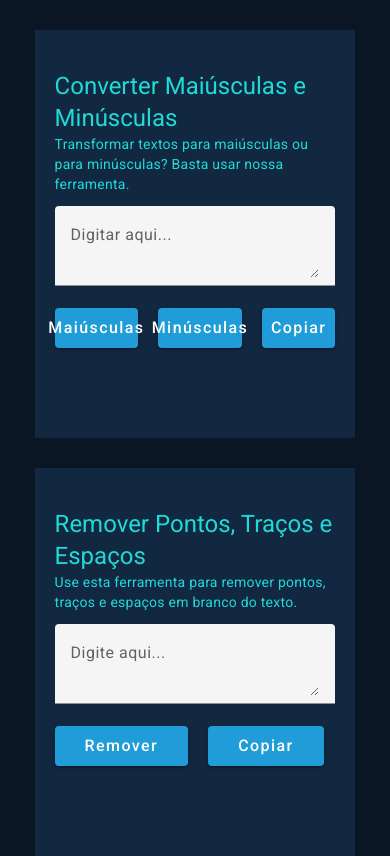
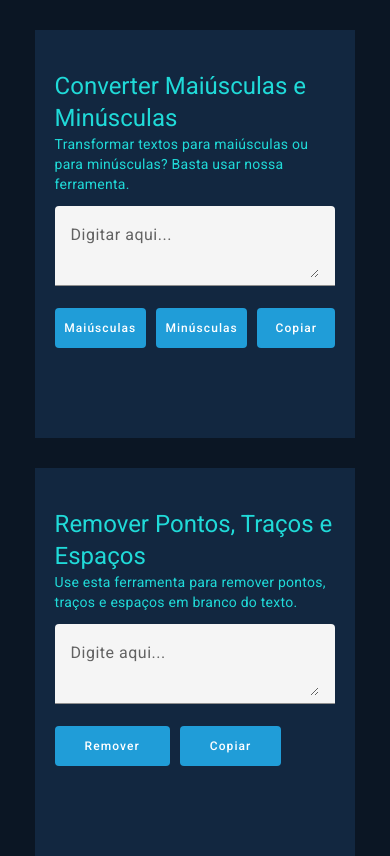
Before and after one commit to JuanLuky/devtools-prod, an Angular app: page / in a window 390 px wide. Built offline with nearby package versions, Linux system fonts and the light colour scheme.

Commit message:
Bug: Correção de bug e responsividade

```diff
--- a/src/app/components/convert-text/convert-text.component.html
+++ b/src/app/components/convert-text/convert-text.component.html
@@ -8,13 +8,13 @@
   </mat-form-field>
 
   <div class="btn-group" role="group">
-    <button class="btn" mat-raised-button type="button" (click)="convertToUpperCase()">Maiúsculas</button>
-    <button class="btn" mat-raised-button type="button" (click)="convertToLowerCase()">Minúsculas</button>
-    <button class="btn" mat-raised-button type="button" (click)="copyToClipboard()">Copiar</button>
+    <button [disabled]="!text" class="btn" mat-raised-button type="button" (click)="convertToUpperCase()">Maiúsculas</button>
+    <button [disabled]="!text" class="btn" mat-raised-button type="button" (click)="convertToLowerCase()">Minúsculas</button>
+    <button [disabled]="!text" class="btn" mat-raised-button type="button" (click)="copyToClipboard()">Copiar</button>
 
   </div>
 
   <div class="result-group">
-    @if(showResult) {<h1 class="result">{{ text }}</h1>}
+    @if(showResult) {<h1 class="result">{{ cleanedText }}</h1>}
   </div>
 </div>
--- a/src/app/components/convert-text/convert-text.component.scss
+++ b/src/app/components/convert-text/convert-text.component.scss
@@ -14,6 +14,9 @@
   .btn-group {
     display: flex;
     gap: 20px;
+    @media (max-width: 450px) {
+      gap: 10px;
+    }
   }
   .btn {
     padding: 20px 30px;
@@ -23,21 +26,25 @@
     justify-content: center;
     background-color: #209dd8;
     color: white;
+    cursor: pointer;
 
-    cursor: pointer;
+    @media (max-width: 450px) {
+      font-size: 12px;
+    }
   }
 
   .result-group {
+    overflow: hidden;
     background-color: #172f4d;
-    justify-content: space-between;
     align-items: center;
+    justify-content: center;
     margin-top: 50px;
     display: flex;
     text-align: center;
 
     .result {
+      margin: 0 20px;
       padding: 20px 20px;
-      flex-grow: 1;
     }
 
   }
--- a/src/app/components/convert-text/convert-text.component.ts
+++ b/src/app/components/convert-text/convert-text.component.ts
@@ -14,22 +14,22 @@ import {MatButtonModule} from '@angular/material/button';
 export class ConvertTextComponent {
 
   showResult: boolean = false;
-
+  cleanedText: string = '';
   text: string = '';
 
   convertToUpperCase() {
     this.showResult = true;
-    this.text = this.text.toUpperCase();
+    this.cleanedText = this.text.toUpperCase();
   }
 
   convertToLowerCase() {
     this.showResult = true;
-    this.text = this.text.toLowerCase();
+    this.cleanedText = this.text.toLowerCase();
   }
 
   copyToClipboard() {
     if (navigator.clipboard) {
-      navigator.clipboard.writeText(this.text).then(() => {
+      navigator.clipboard.writeText(this.cleanedText).then(() => {
         alert('Texto copiado para a área de transferência!');
       }).catch(err => {
         console.error('Erro ao copiar texto: ', err);
--- a/src/app/components/remove-accents/remove-accents.component.html
+++ /dev/null
@@ -1 +0,0 @@
-<p>remove-accents works!</p>
--- a/src/app/components/remove-dots/remove-dots.component.html
+++ b/src/app/components/remove-dots/remove-dots.component.html
@@ -11,10 +11,10 @@
   </mat-form-field>
 
   <div class="btn-group" role="group">
-    <button class="btn" mat-raised-button type="button" (click)="cleanText()">
+    <button [disabled]="!text" class="btn" mat-raised-button type="button" (click)="cleanText()">
       Remover
     </button>
-    <button class="btn" mat-raised-button type="button" (click)="copyToClipboard()">
+    <button [disabled]="!cleanedText" class="btn" mat-raised-button type="button" (click)="copyToClipboard()">
       Copiar
     </button>
   </div>
--- a/src/app/components/remove-dots/remove-dots.component.scss
+++ b/src/app/components/remove-dots/remove-dots.component.scss
@@ -14,6 +14,9 @@
   .btn-group {
     display: flex;
     gap: 20px;
+    @media (max-width: 450px) {
+      gap: 10px;
+    }
   }
   .btn {
     padding: 20px 30px;
@@ -23,22 +26,26 @@
     justify-content: center;
     background-color: #209dd8;
     color: white;
+    cursor: pointer;
 
-    cursor: pointer;
+    @media (max-width: 450px) {
+      font-size: 12px;
+    }
   }
 
   .result-group {
+    overflow: hidden;
     background-color: #172f4d;
-    justify-content: space-between;
     align-items: center;
+    justify-content: center;
     margin-top: 50px;
     display: flex;
-    gap: 20px;
+    text-align: center;
 
     .result {
+      margin: 0 20px;
       padding: 20px 20px;
-      text-align: center;
-      flex-grow: 1;
     }
+
   }
 }
```
Also changed, not shown: src/app/components/remove-accents/remove-accents.component.ts (deleted, +0 -12 lines), src/app/components/remove-accents/remove-accents.component.scss (deleted), 2 other files (tests, documents, lock files or other folders).
